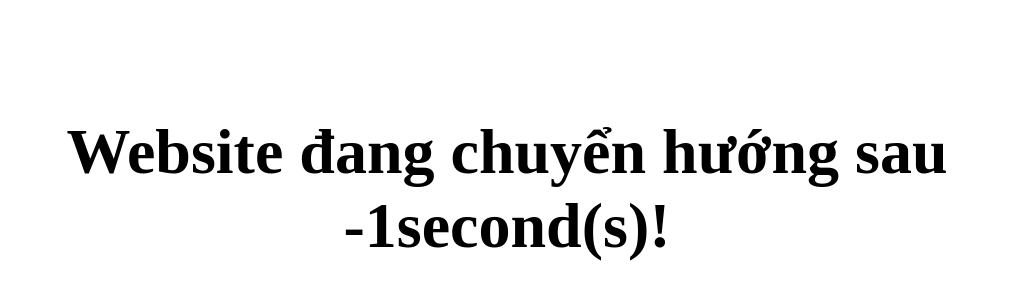
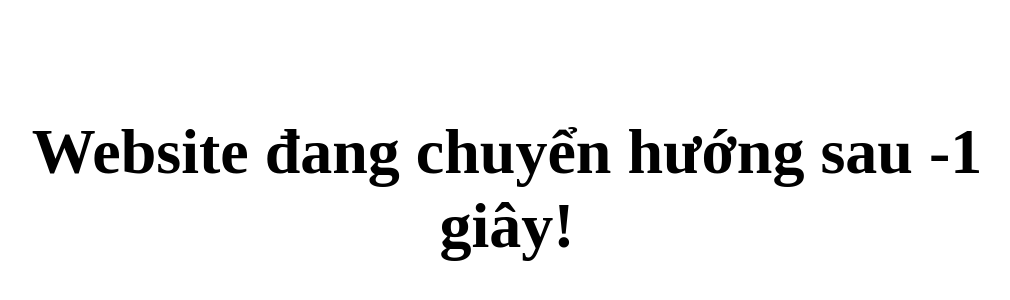
Before and after one commit to quangvn1997/Truongxuanvuong, a plain HTML site: page index.html in a window 1280 px wide. Shown: the part 178-478 px from the top of the page, without its empty margins (133-1143 px from the left). Drawn offline with Linux system fonts and the light colour scheme.

Commit message:
Update index.html

```diff
--- a/index.html
+++ b/index.html
@@ -49,7 +49,7 @@ h1 {
 
 <body>
  <div class="center">
- <h1>Website đang chuyển hướng sau <span id="container"></span>second(s)!</h1>
+ <h1>Website đang chuyển hướng sau <span id="container"></span> giây!</h1>
  </div>
 </body>
 
```
